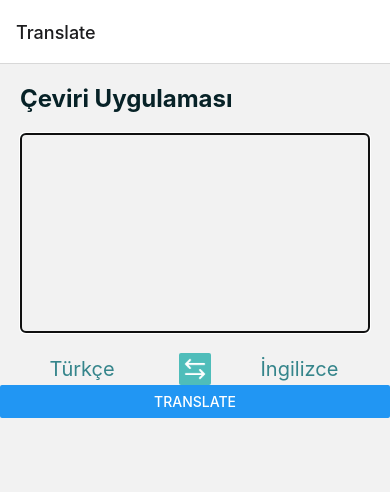
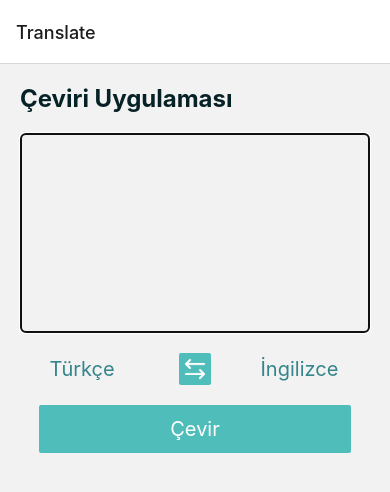
Before and after one commit to enestasdemir/react-native-translation-app, a React Native app: screen /Translate in a window 390 px wide. Shown: the top 492 px of the page. Built offline with nearby package versions, Linux system fonts and the light colour scheme.

Commit message:
feat/button: Create translate button component

```diff
--- /dev/null
+++ b/src/components/Button/StyledButton.tsx
@@ -0,0 +1,47 @@
+// React
+import React from 'react';
+import { Pressable, PressableProps } from 'react-native';
+import styled from 'styled-components/native';
+
+// Commons
+import { COLOR } from '../../common/constants/colors';
+
+// Components
+import StyledText from '../StyledText';
+
+interface StyledButtonProps extends PressableProps {
+  label: string;
+  buttonStyle?: any;
+}
+
+const Button = styled(Pressable)`
+  display: flex;
+  flex-direction: row;
+  justify-content: center;
+  align-items: center;
+  align-self: center;
+
+  width: 80%;
+  height: 48px;
+  margin-top: 20px;
+  border-radius: 2px;
+`;
+
+const StyledButton = (props: StyledButtonProps) => {
+  const { label } = props;
+
+  return (
+    <Button
+      {...props}
+      style={({ pressed }) => [
+        {
+          backgroundColor: pressed ? COLOR.LIGHTER : COLOR.DETAIL
+        }
+      ]}
+    >
+      <StyledText buttonLabel label={label} />
+    </Button>
+  );
+};
+
+export default StyledButton;
--- /dev/null
+++ b/src/components/Button/TranslateButton.tsx
@@ -0,0 +1,27 @@
+// React
+import React from 'react';
+
+// Commons
+import { Language } from '../../common/constants/enums';
+
+// Components
+import StyledButton from './StyledButton';
+
+interface TranslateButtonProps {
+  translate: any;
+  sourceLanguage: Language;
+  destinationLanguage: Language;
+  text: string;
+}
+
+const TranslateButton = (props: TranslateButtonProps) => {
+  const { translate, sourceLanguage, destinationLanguage, text } = props;
+
+  const handleOnPress = () => {
+    translate(sourceLanguage, destinationLanguage, text);
+  };
+
+  return <StyledButton onPress={handleOnPress} label="TRANSLATE" />;
+};
+
+export default TranslateButton;
--- a/src/hooks/useTranslate.tsx
+++ b/src/hooks/useTranslate.tsx
@@ -9,9 +9,11 @@
     let apiResponse: any;
 
     try {
-      apiResponse = await translateText(language, targetLanguage, text);
+      if (text.trim()) {
+        apiResponse = await translateText(language, targetLanguage, text);
 
-      setTranslatedText(apiResponse);
+        setTranslatedText(apiResponse);
+      }
     } catch (error) {
       apiResponse = error;
 
--- a/src/screens/Translate.tsx
+++ b/src/screens/Translate.tsx
@@ -1,20 +1,25 @@
 // React
 import React, { useState } from 'react';
 
+// Commons
+import { Language } from '../common/constants/enums';
+
+// Hooks
+import { useTranslate } from '../hooks/useTranslate';
+
 // Components
-import { View, Button, Text } from 'react-native';
+import { View, Text } from 'react-native';
 import StyledText from '../components/StyledText';
 import StyledInput from '../components/StyledInput';
 import TranslationDirection from '../components/TranslationDirection';
-import { Language } from '../common/constants/enums';
-import { useTranslate } from '../hooks/useTranslate';
+import TranslateButton from '../components/button/TranslateButton';
 
 const Translate = () => {
   const [translatedText, translate] = useTranslate();
 
   const [sourceLanguage, setSourceLanguage] = useState<Language>(Language.TR);
   const [destinationLanguage, setDestinationLanguage] = useState<Language>(Language.EN);
-  const [text, setText] = useState('deneme');
+  const [text, setText] = useState('');
 
   return (
     <View>
@@ -26,9 +31,14 @@
         destinationLanguage={destinationLanguage}
         setDestinationLanguage={setDestinationLanguage}
       />
+      <TranslateButton
+        translate={translate}
+        text={text}
+        sourceLanguage={sourceLanguage}
+        destinationLanguage={destinationLanguage}
+      />
+
       <Text>{translatedText}</Text>
-
-      <Button onPress={() => translate(sourceLanguage, destinationLanguage, text)} title="TRANSLATE" />
     </View>
   );
 };
```
